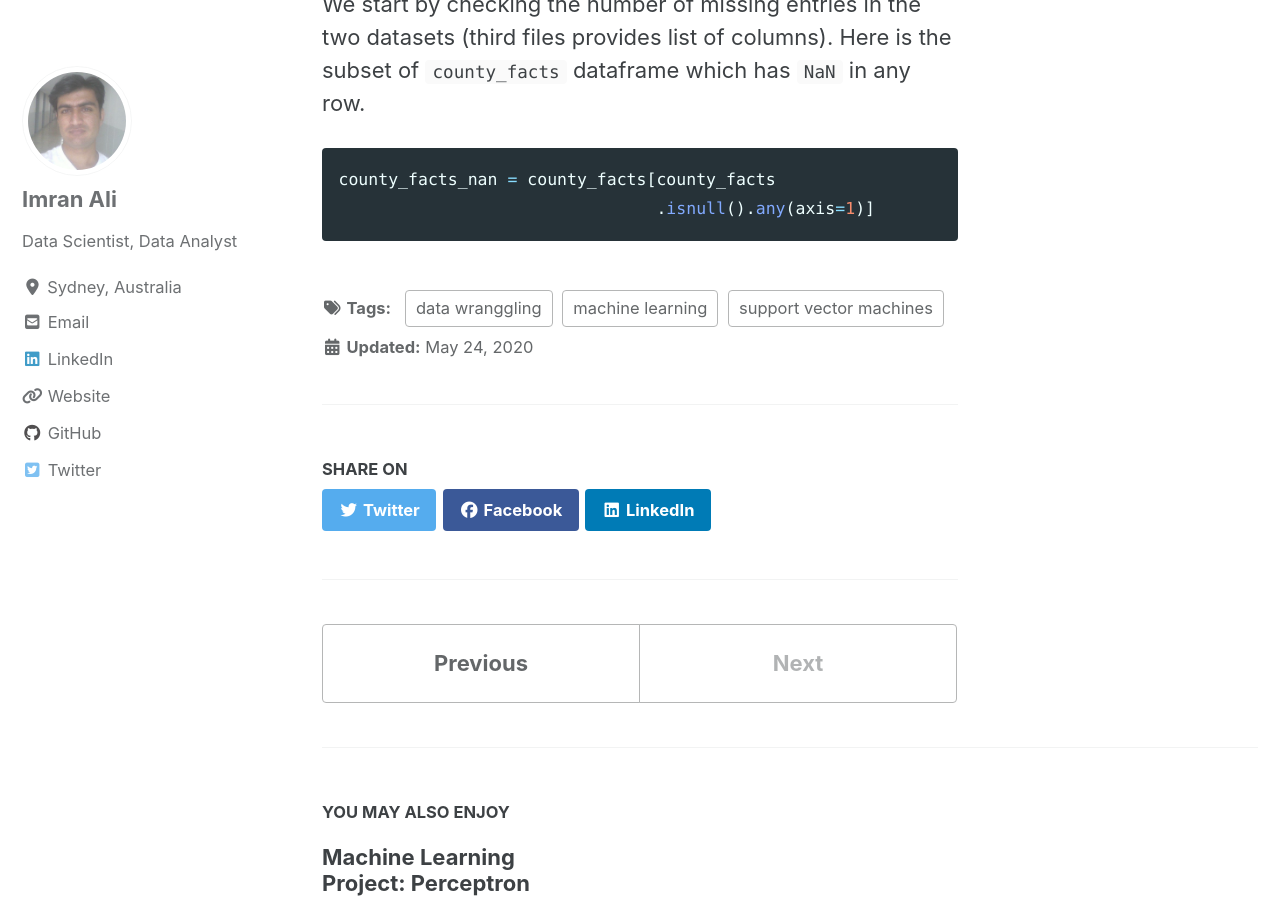
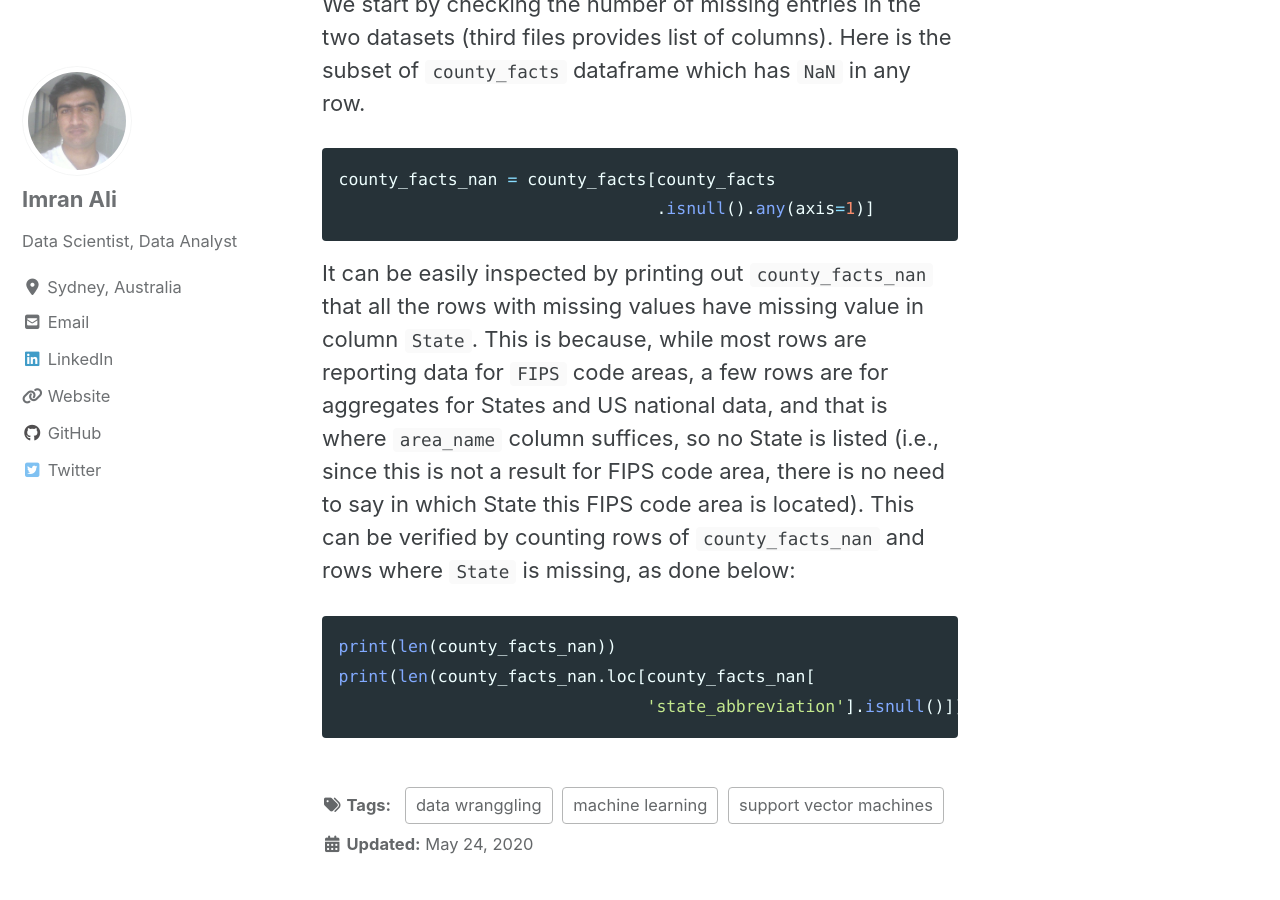
Before and after one commit to ImranAliPhD/ImranAliPhD.github.io, a Jekyll site: the page built from _posts/2020-05-24-primaries.md, in a window 1280 px wide and 900 px high, scrolled down 3508 px. Built offline with Jekyll 4.4.1, drawn with Linux system fonts in a browser that asks for light colours; cached includes are drawn as plain includes; nearby versions of some CDN libraries; some of the changed text lies outside the part shown.

Commit message:
Update 2020-05-24-primaries.md

````diff
--- a/_posts/2020-05-24-primaries.md
+++ b/_posts/2020-05-24-primaries.md
@@ -49,3 +49,11 @@ We start by checking the number of missing entries in the two datasets (third fi
 county_facts_nan = county_facts[county_facts
                                 .isnull().any(axis=1)]
 ```
+
+It can be easily inspected by printing out <code>county_facts_nan</code> that all the rows with missing values have missing value in column <code>State</code>. This is because, while most rows are reporting data for <code>FIPS</code> code areas, a few rows are for aggregates for States and US national data, and that is where <code>area_name</code> column suffices, so no State is listed (i.e., since this is not a result for FIPS code area, there is no need to say in which State this FIPS code area is located). This can be verified by counting rows of <code>county_facts_nan</code> and rows where <code>State</code> is missing, as done below:
+
+```python
+print(len(county_facts_nan))
+print(len(county_facts_nan.loc[county_facts_nan[
+                               'state_abbreviation'].isnull()]))
+```
````
